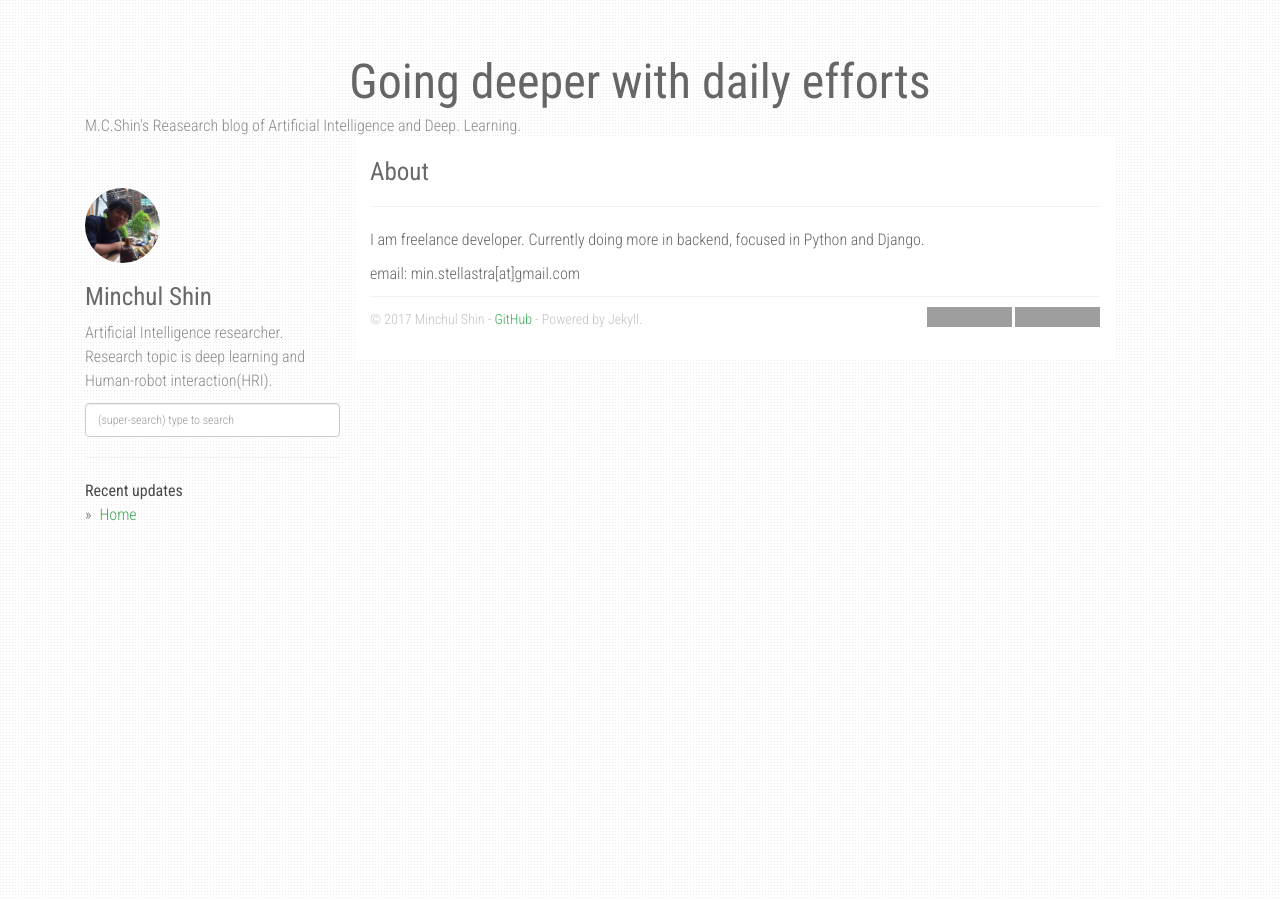
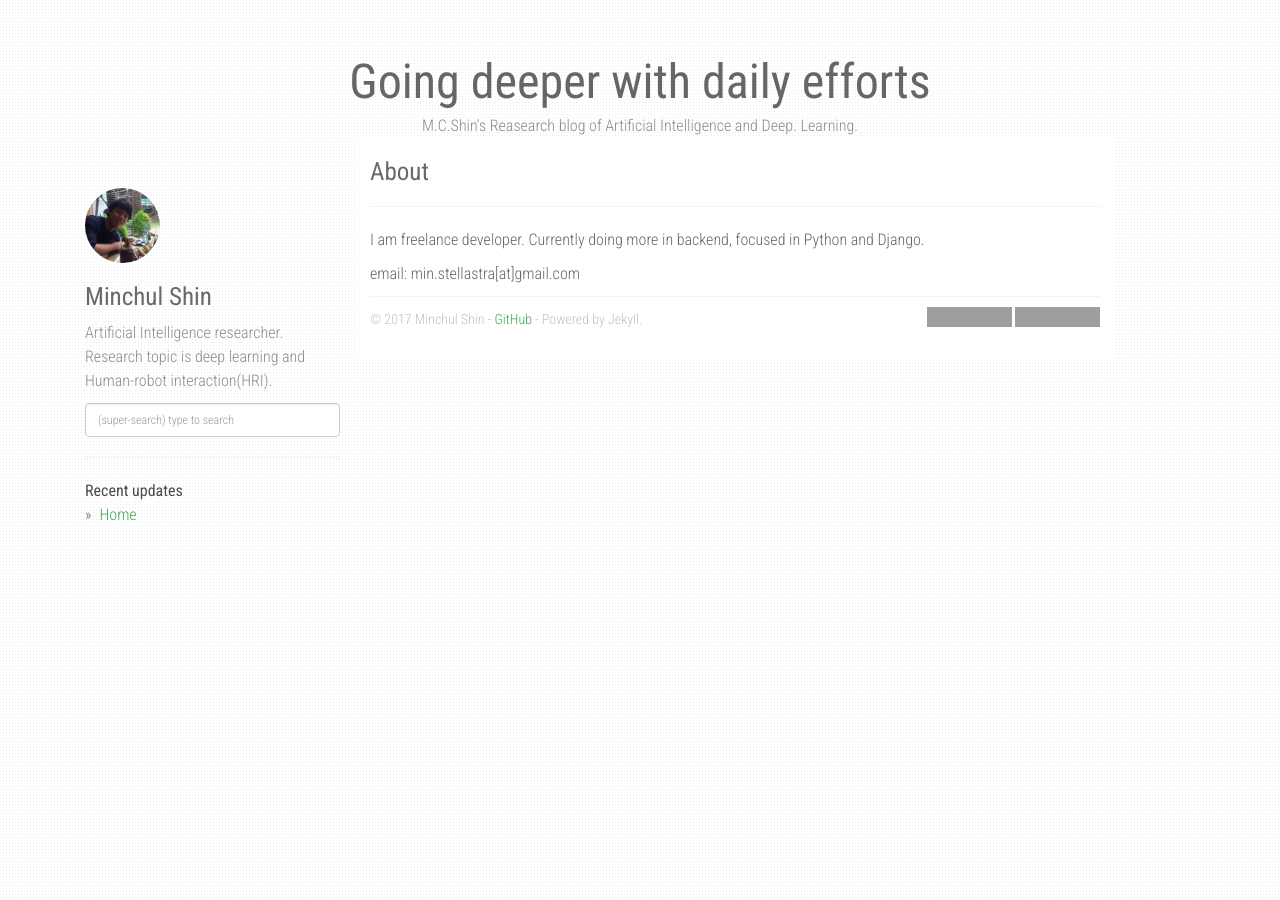
Before and after one commit to nashory/nashory.github.io, a Jekyll site: the page built from about.md, in a window 1280 px wide. Built offline with Jekyll 4.4.1, drawn with Linux system fonts in a browser that asks for light colours; nearby versions of some CDN libraries; comment, search, counter and statistics services are not loaded; grey boxes are pictures that could not be loaded.

Commit message:
fix layouts

```diff
--- a/assets/css/main.css
+++ b/assets/css/main.css
@@ -91,8 +91,9 @@ div.col-sm-12  div.banner-title {
   margin-bottom: 20px;
 }
 div.col-sm-12 div.banner-subtitle {
-  margin-top: 10px;
+  margin-top: 12px;
   color: #8C8C8C;
+  text-align: center;
 }
 div.col-sm-12 div.contents {
   margin-top: 10px;
```
